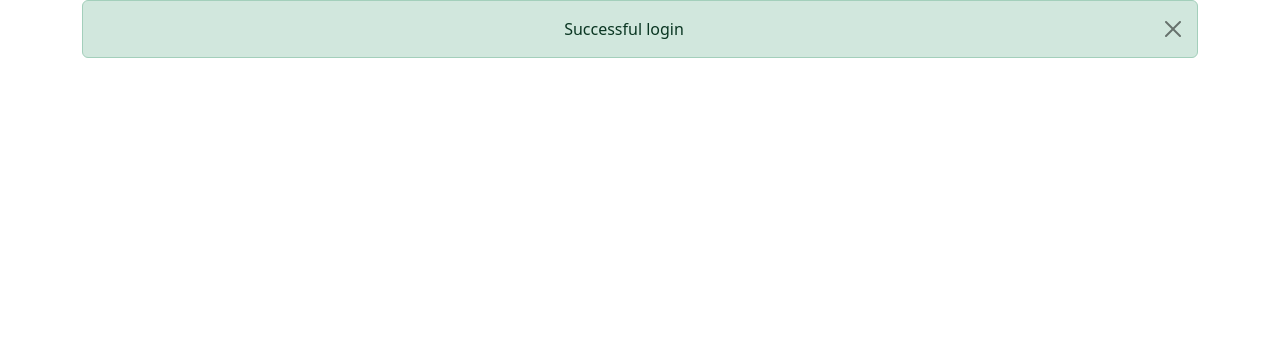
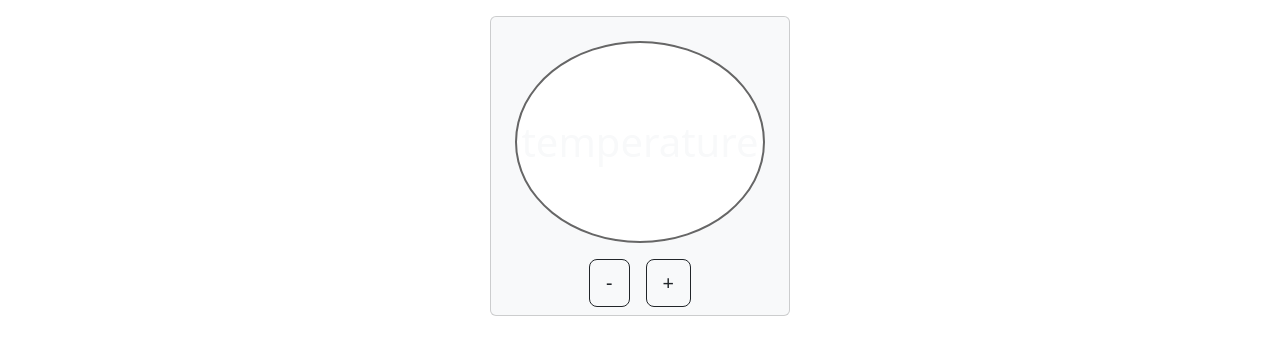
Before and after one commit to simssgithub/project-sandbox, a React (Create React App) app: page / in a window 1280 px wide. Shown: the top 354 px of the page. Built offline with nearby package versions, Linux system fonts and the light colour scheme.

Commit message:
push controllerPage

```diff
--- a/src/App.js
+++ b/src/App.js
@@ -1,12 +1,12 @@
 import React from 'react';
 import 'bootstrap/dist/css/bootstrap.min.css';
 import './App.css';
-import Alertapp from './projects/05-AlertApp/Alertapp';
+import TemperatureControllerApp from './projects/06-TemperatureCtr/TemperatureControllerApp';
 function App() {
 
   return (
     <div className="App">
-      <Alertapp/>
+      <TemperatureControllerApp/>
     </div>
   );
 }
--- /dev/null
+++ b/src/projects/06-TemperatureCtr/TemperatureControllerApp.jsx
@@ -0,0 +1,53 @@
+import React from "react";
+import Button from "../../components/Button";
+export default function TemperatureControllerApp() {
+  return (
+    <div>
+      <div className="container mt-3 d-flex justify-content-center align-items-center">
+        <div
+          className="card bg-light"
+          style={{
+            width: 300,
+            height: 300,
+            display: "flex",
+            justifyContent: "center",
+            alignItems: "center",
+          }}
+        >
+          <br />
+          <h1
+            className="text-light card border-50"
+            style={{
+              height: 250,
+              width: 250,
+              border: "2px solid #666",
+              borderRadius: "50%",
+              display: "flex",
+              justifyContent: "center",
+              alignItems: "center",
+            }}
+          >
+            temperature
+          </h1>
+          <div className="d-flex">
+            <div className="p-2">
+              <Button
+                text="-"
+                btnClass={"btn btn-outline-dark btn-lg"}
+                onClick={()=>console.log("-")}
+              />
+            </div>
+            <div className="ml-auto p-2">
+              <Button
+                text="+"
+                btnClass={"btn btn-outline-dark btn-lg"}
+                style={{ marginRight: "10px" }}
+                onClick={()=>console.log("+")}
+              />
+            </div>
+          </div>
+        </div>
+      </div>
+    </div>
+  );
+}
```
